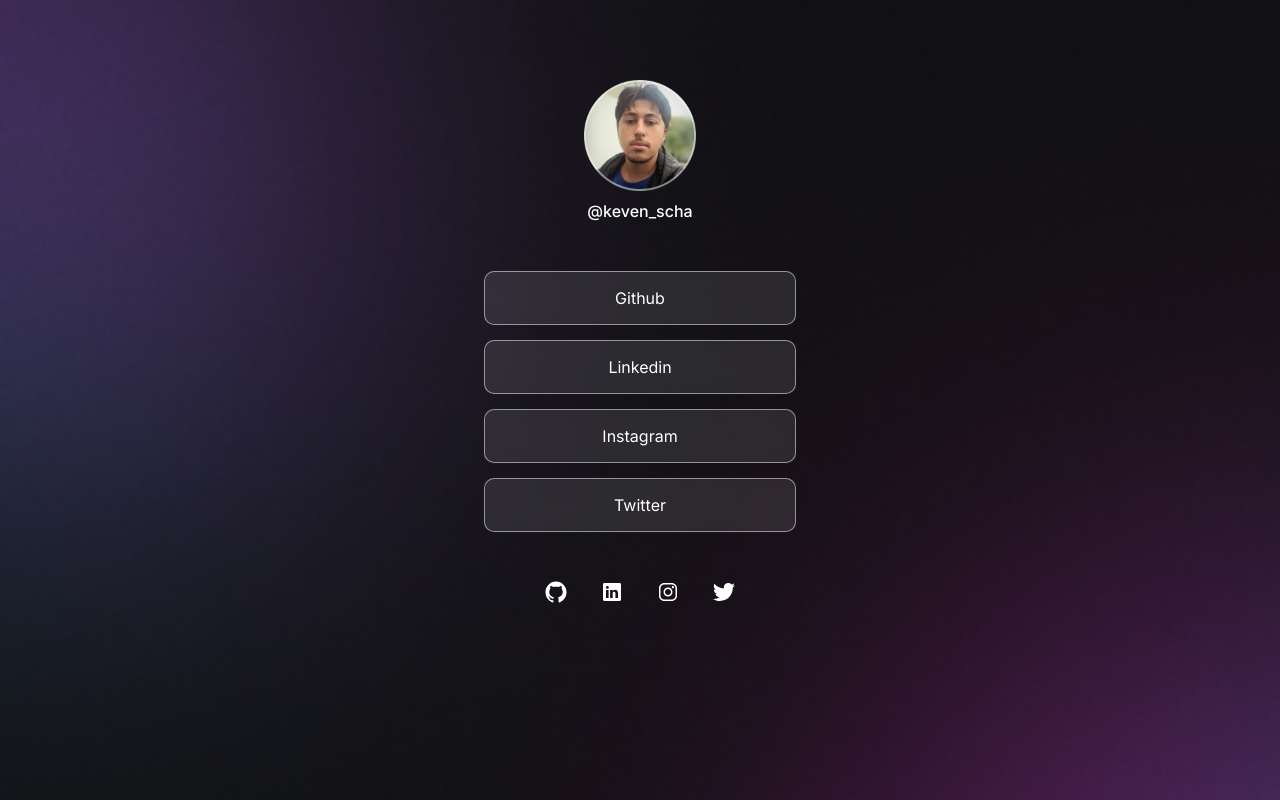
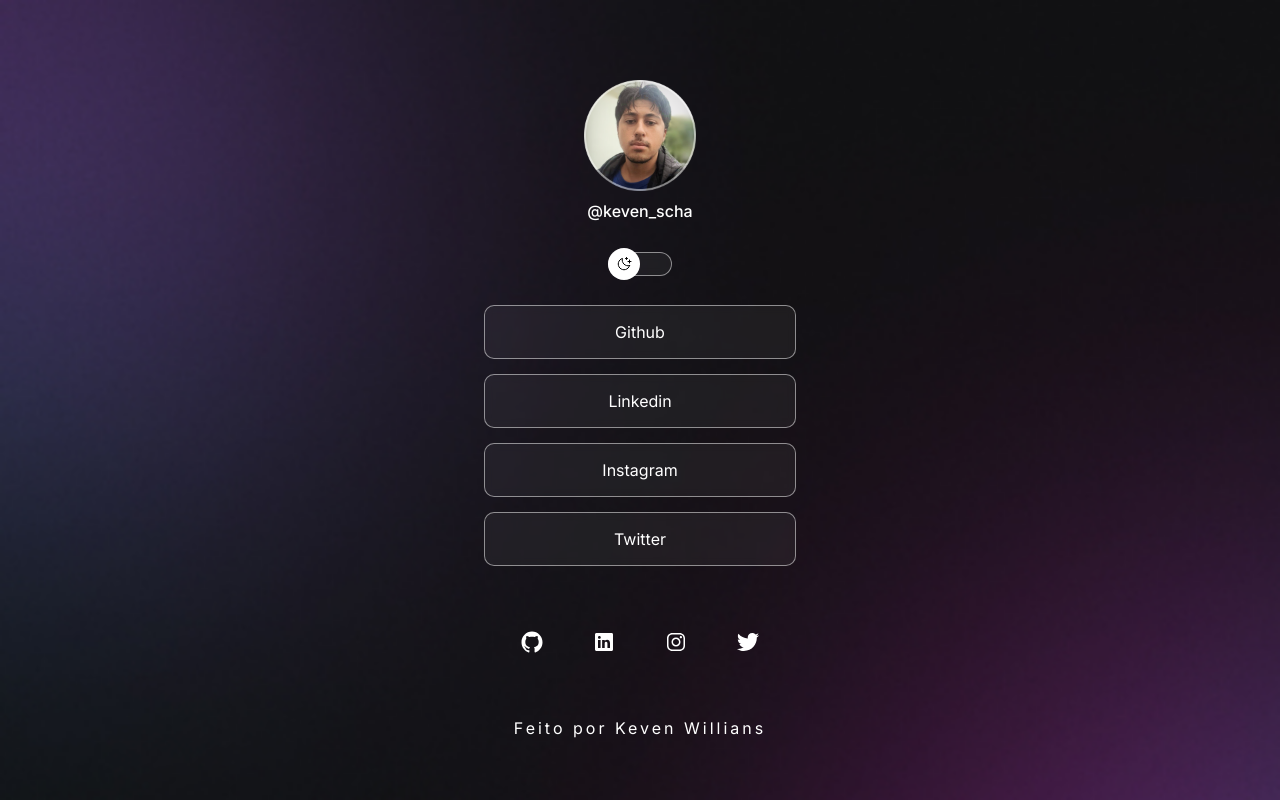
Before and after one commit to kevenscharttz/DevLinks, a plain HTML site: page index.html in a window 1280 px wide. Drawn offline with nearby package versions, Linux system fonts and the light colour scheme.

Commit message:
Feito mudanças no CSS para alinhar e deixar como no projeto do figma o botão de mudança da cor de tema do site, também feito esquema com uma classe e roots para alterar o tema do site pela classe.

```diff
--- a/index.html
+++ b/index.html
@@ -1,5 +1,5 @@
 <!DOCTYPE html>
-<html lang="pt-br">
+<html lang="pt-br" class="">
   <head>
     <link rel="preconnect" href="https://fonts.googleapis.com">
     <link rel="preconnect" href="https://fonts.gstatic.com" crossorigin>
@@ -16,10 +16,10 @@
         <img src="./assets/avatar.png" alt="Foto de Keven Willians, sério, com barba e um casaco preto">
         <p>@keven_scha</p>
       </div>
-<!--      <div id="switch">
-        <button><img src="./assets/moon-stars.svg" alt=""></button>
+     <div id="switch">
+        <button></button>
         <span></span>
-      </div>-->
+      </div>
       <ul>
         <li>
           <a href="https://github.com/kevenscharttz" target="_blank">Github</a>
@@ -41,6 +41,9 @@
         <a href="#" target="_blank"><ion-icon name="logo-twitter"></ion-icon></a>
       </div>
     </div>
+    <footer>
+      <p>Feito por Keven Willians</p>
+    </footer>
   <script src="https://unpkg.com/ionicons@4.5.10-0/dist/ionicons.js"></script>
   </body>
 </html>
--- a/style.css
+++ b/style.css
@@ -5,13 +5,35 @@
   padding: 0px;
   box-sizing: border-box;
   font-family: 'Inter';
-  color: #ffffff;
+}
+
+:root {
+  --text-color: white;
+  --bg-url: url(./assets/bg-mobile.jpg);
+  --stroke-color: #ffffff80;
+  --surface-color: #ffffff0d;
+  --surface-color-hover: #00000005;
+  --highlight-color: #ffffff33;
+  --switch-bg-url: url(./assets/moon-stars.svg);
+}
+
+.light {
+  --text-color: black;
+  --bg-url: url(./assets/bg-mobile-light.jpg);
+  --stroke-color: #00000080;
+  --surface-color: #0000000d;
+  --surface-color-hover: #0f030305;
+  --highlight-color: #00000026;
+  --switch-bg-url: url(./assets/sun.svg);
 }
 
 body {
-  background: black url(./assets/bg-mobile.jpg) no-repeat top center/cover;
+  background: black var(--bg-url) no-repeat top center/cover;
 }
 
+body * {
+  color: var(--text-color);
+}
 #container {
   width: 360px;
   margin: 56px auto 0px;
@@ -36,6 +58,39 @@ body {
   line-height: 24px;
 }
 
+#switch {
+  position: relative;
+  width: 64px;
+  height: 24px;
+  margin: 5px auto;
+}
+
+#switch button {
+  width: 32px;
+  height: 32px;
+  background: white var(--switch-bg-url) no-repeat center;
+  border: none;
+  border-radius: 50%;
+
+  position: absolute;
+  top: 50%;
+  left: 0px;
+  transform: translateY(-50%);
+  z-index: 1;
+}
+
+#switch span {
+  display: block;
+  width: 64px;
+  height: 24px;
+  background-color: var(--surface-color);
+  border: 1px solid var(--stroke-color);
+  backdrop-filter: blur(4px);
+  -webkit-backdrop-filter: blur(4px);
+  border-radius: 999px;
+  position: relative;
+}
+
 ul {
   display: flex;
   flex-direction: column;
@@ -51,8 +106,8 @@ li a {
   text-decoration: none;
   font-weight: 500px;
   padding: 16px 24px;
-  background-color: #ffffff1a;
-  border: 1px #ffffff80 solid;
+  background-color: var(--surface-color);
+  border: 1px var(--stroke-color) solid;
   border-radius: 10px;
   backdrop-filter: blur(4px);
   -webkit-backdrop-filter: blur(4px);
@@ -61,19 +116,35 @@ li a {
 
 li a:hover {
   cursor: pointer;
-  background-color: rgba(255, 255, 255, 0.05);
-  border: 1.5px #ffffff solid;
+  background-color: var(--surface-color-hover);
+  border: 1.5px var(--text-color) solid;
 }
 
 #social-links {
   display: flex;
   justify-content: center;
   align-items: center;
-  gap: 32px;
+  gap: 16px;
   margin: 24px 0px;
   font-size: 24px;
 }
 
-#social-links:hover {
+#social-links a{
+  display: flex;
+  justify-content: center;
+  align-items: center;
+  padding: 16px;
+  transition: 0.3s;
+  border-radius: 50%;
+}
+
+#social-links a:hover {
+  background-color: var(--highlight-color);
   padding: 16px;
 }
+
+footer {
+  text-align: center;
+  padding: 24px 0px;
+  letter-spacing: 3px;
+}
```
